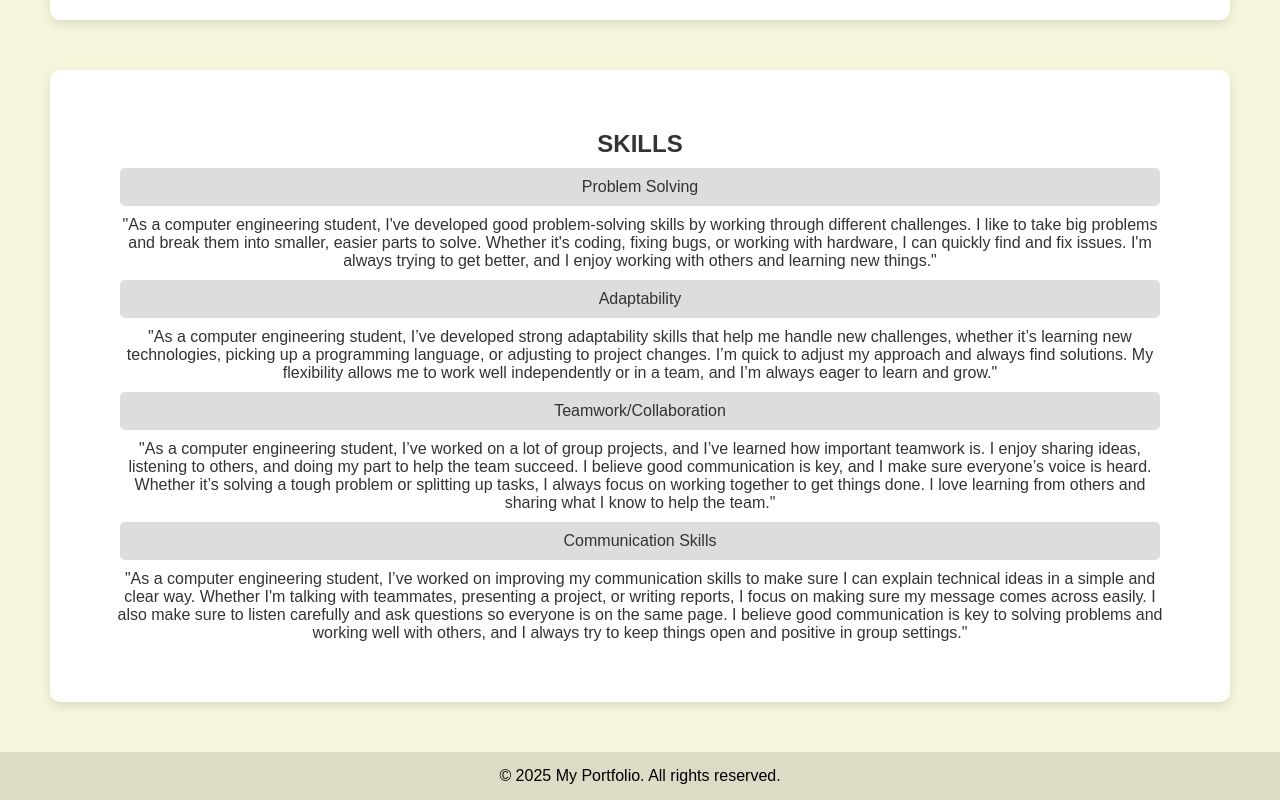
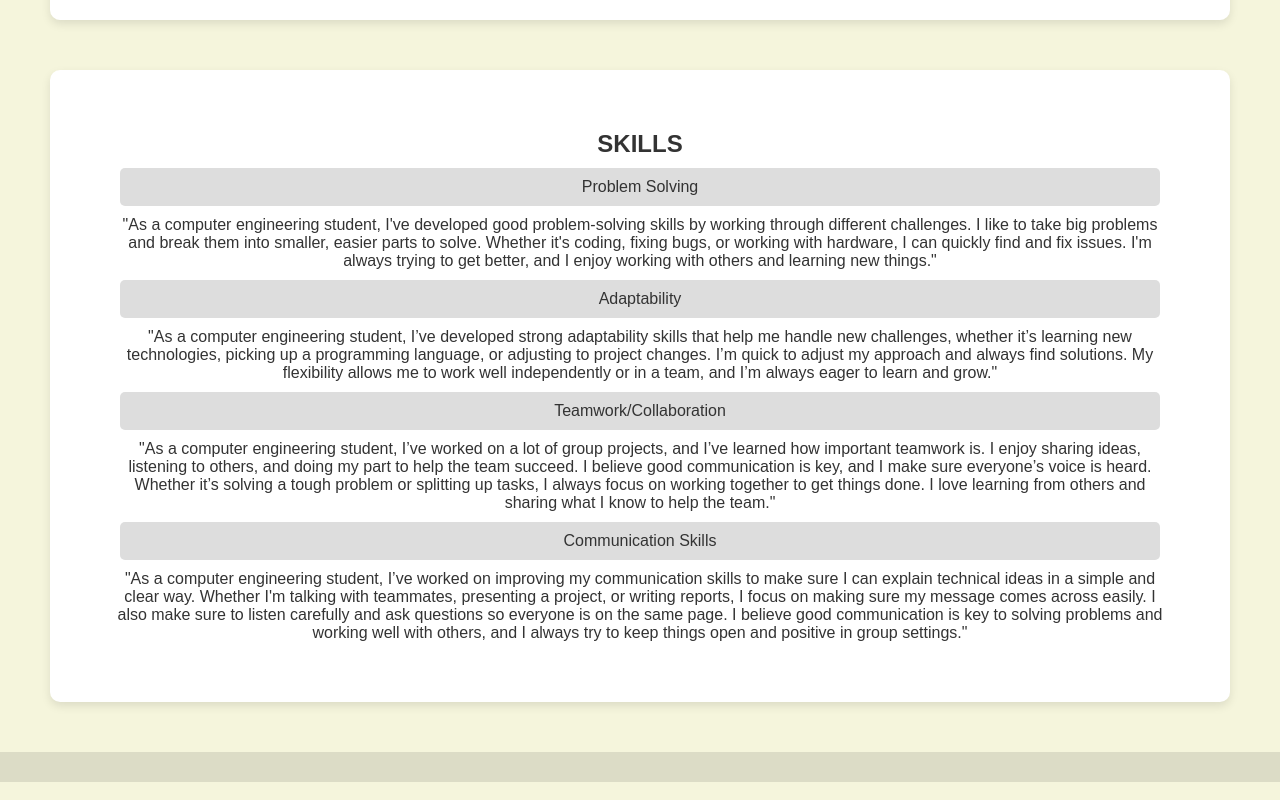
Before and after one commit to jovan-nadala/MY-PORTFOLIO, a plain HTML site: page my.html in a window 1280 px wide. Shown: the part 2522-3322 px from the top of the page. Drawn offline with Linux system fonts and the light colour scheme.

Commit message:
Add files via upload

```diff
--- a/my.css
+++ b/my.css
@@ -9,6 +9,7 @@ body {
     text-align: center;
     background: beige;
     color: #333;
+    flex-shrink: 1;
 }
 
 nav {
--- a/my.html
+++ b/my.html
@@ -91,7 +91,7 @@
         });
     </script>
     <footer>
-        <p>© 2025 My Portfolio. All rights reserved.</p>
+        <p></p>
     </footer>
 </body>
 </html>
```
